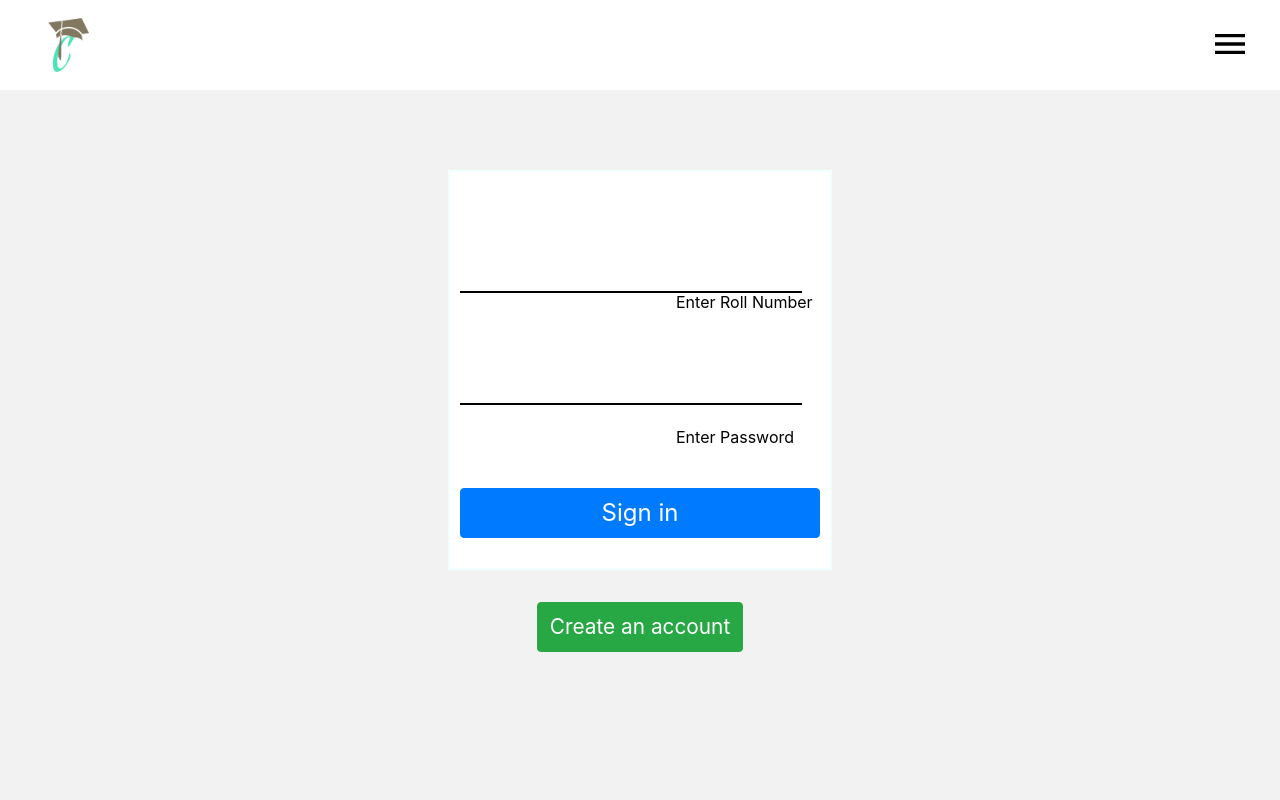
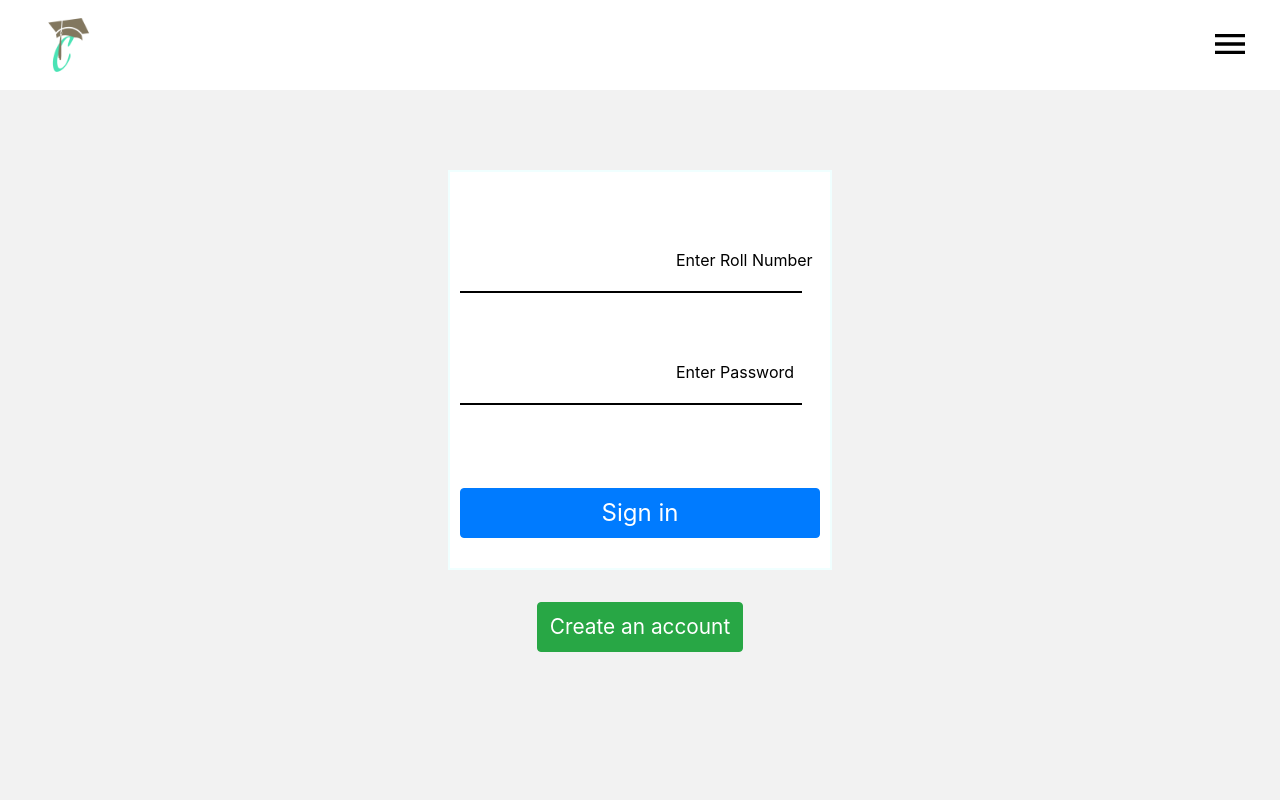
Before and after one commit to pronayguha13/Course-Match, a React (Create React App) app in the folder frontend/: page /sign_in in a window 1280 px wide. Shown: the top 800 px of the page. Built offline with nearby package versions, Linux system fonts and the light colour scheme; a web font is replaced by a local one.

Commit message:
absolute elements top value changed

```diff
--- a/frontend/src/Components/Forms/Login/LoginForm.module.css
+++ b/frontend/src/Components/Forms/Login/LoginForm.module.css
@@ -28,14 +28,14 @@
 .rollNumberPlaceholderText {
   position: absolute;
   left: 676px;
-  top: 290px;
+  top: 31vh;
 }
 
 .smallRollNumberPlaceholderText {
   font-weight: 500;
   position: absolute;
   left: 676px;
-  top: 260px;
+  top: 28vh;
   transition: top ease-in 0.25s;
 }
 
@@ -52,13 +52,13 @@
 .passwordPlaceholderText {
   position: absolute;
   left: 676px;
-  top: 425px;
+  top: 45vh;
 }
 
 .smallPasswordPlaceholderText {
   position: absolute;
   left: 676px;
-  top: 395px;
+  top: 42vh;
   transition: top ease-in 0.25s;
   font-weight: 500;
 }
@@ -75,7 +75,7 @@
 
 .showHidePassword {
   position: absolute;
-  top: 420px;
+  top: 45vh;
   left: 1170px;
   cursor: pointer;
   height: 1.9rem;
```
